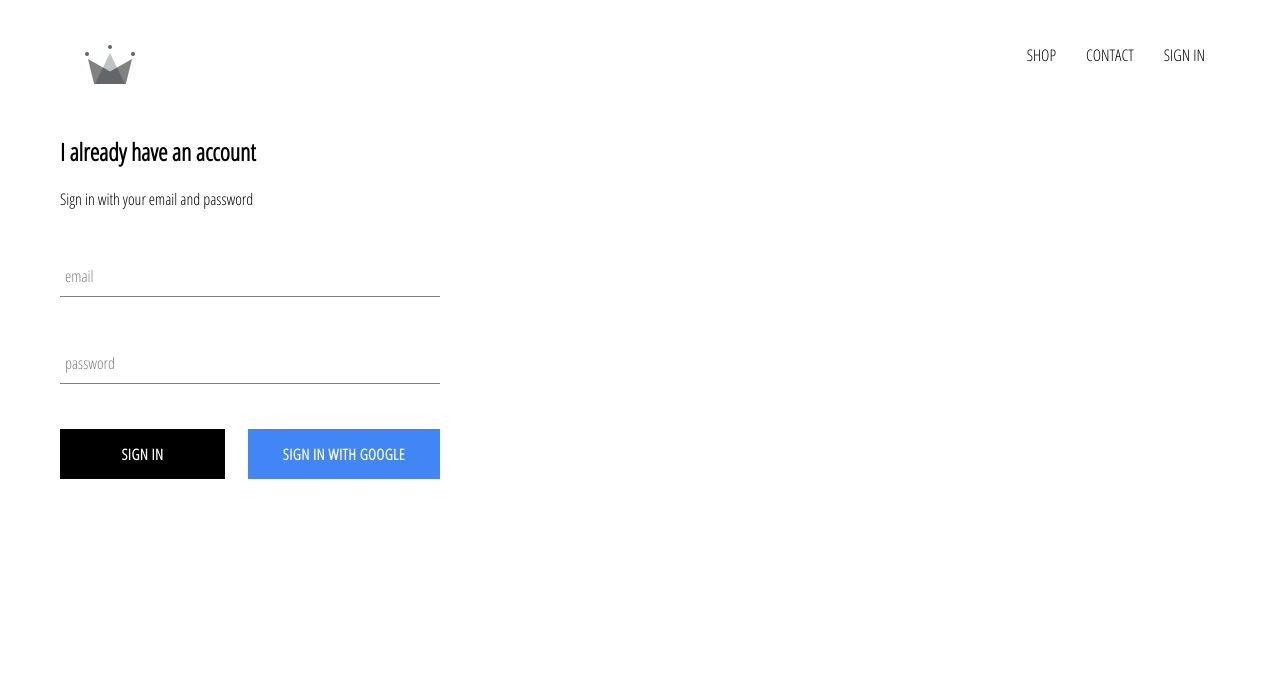
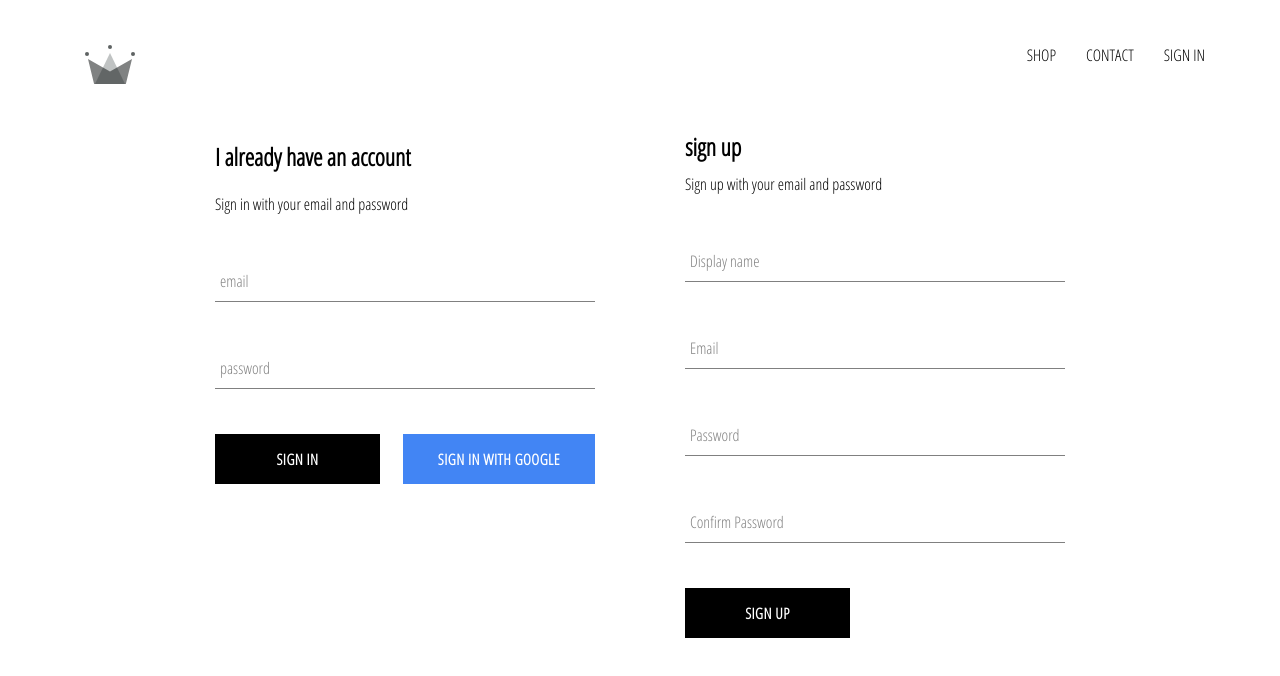
Before and after one commit to Richaaards/e-commerce-project, a React (Create React App) app in the folder e-commerce-clothing/: page /sign-in in a window 1280 px wide. Shown: the top 676 px of the page. Built offline with nearby package versions, Linux system fonts and the light colour scheme; no server answers.

Commit message:
Add sign up to app & store new users to firestore database

```diff
--- a/e-commerce-clothing/src/App.js
+++ b/e-commerce-clothing/src/App.js
@@ -34,15 +34,13 @@
               ...snapShot.data()
             }
           })
-          console.log("snapshot : ", snapShot);
-          console.log("snapshot data : ", snapShot.data());
+          // console.log("snapshot : ", snapShot);
+          // console.log("snapshot data : ", snapShot.data());
+          console.log("current state : ", this.state);
         });
         console.log(this.state);
       }
-      // this.setState({currentUser: user});
-      // createUserProfileDocument(user);
-
-      // console.log('Current user ', user);
+      this.setState({currentUser: userAuth});
     });
   }
 
--- /dev/null
+++ b/e-commerce-clothing/src/components/SignUp/SignUp.component.jsx
@@ -0,0 +1,101 @@
+import React from "react";
+import FormInput from "../FormInput";
+import Button from "../Button";
+import { auth, createUserProfileDocument } from "../../firebase/firebase.utils";
+import "./SignUp.style.scss";
+
+class SignUp extends React.Component {
+  constructor() {
+    super();
+
+    this.state = {
+      displayName: "",
+      email: "",
+      password: "",
+      confirmPassword: "",
+    };
+  }
+
+  handleSubmit = async (event) => {
+    event.preventDefault();
+    const { displayName, email, password, confirmPassword } = this.state;
+
+    if (password !== confirmPassword) {
+      alert("Passwords don't match");
+      return;
+    }
+
+    try {
+      const { user } = await auth.createUserWithEmailAndPassword(
+        email,
+        password
+      );
+      await createUserProfileDocument(user, { displayName });
+      console.log("Created user : ", user);
+
+      // Clearing the form
+      this.setState({
+        displayName: "",
+        email: "",
+        password: "",
+        confirmPassword: "",
+      });
+    } catch (error) {
+      console.error(error);
+    }
+  };
+
+  handleChange = (event) => {
+    const { name, value } = event.target;
+
+    this.setState({ [name]: value });
+  };
+
+  render() {
+    const { displayName, email, password, confirmPassword } = this.state;
+    return (
+      <div className="sign-up">
+        <h2 className="title">sign up</h2>
+        <span>Sign up with your email and password</span>
+
+        <form className="sign-up-form" onSubmit={this.handleSubmit}>
+          <FormInput
+            type="text"
+            name="displayName"
+            value={displayName}
+            onChange={this.handleChange}
+            label="Display name"
+            required
+          />
+          <FormInput
+            type="email"
+            name="email"
+            value={email}
+            onChange={this.handleChange}
+            label="Email"
+            required
+          />
+          <FormInput
+            type="password"
+            name="password"
+            value={password}
+            onChange={this.handleChange}
+            label="Password"
+            required
+          />
+          <FormInput
+            type="password"
+            name="confirmPassword"
+            value={confirmPassword}
+            onChange={this.handleChange}
+            label="Confirm Password"
+            required
+          />
+          <Button type="submit">sign up</Button>
+        </form>
+      </div>
+    );
+  }
+}
+
+export default SignUp;
--- /dev/null
+++ b/e-commerce-clothing/src/components/SignUp/SignUp.style.scss
@@ -0,0 +1,9 @@
+.sign-up {
+  display: flex;
+  flex-direction: column;
+  width: 380px;
+
+  .title {
+    margin: 10px 0;
+  }
+}
--- /dev/null
+++ b/e-commerce-clothing/src/components/SignUp/index.js
@@ -0,0 +1,3 @@
+import SignUp from "./SignUp.component"
+
+export default SignUp;
--- a/e-commerce-clothing/src/pages/SignInAndSignUpPage/SignInAndSignUpPage.jsx
+++ b/e-commerce-clothing/src/pages/SignInAndSignUpPage/SignInAndSignUpPage.jsx
@@ -1,11 +1,13 @@
 import React from "react";
 import SignIn from "../../components/SignIn";
+import SignUp from "../../components/SignUp";
 import "./SignInAndSignUpPage.style.scss";
 
 const SignInAndSignUpPage = () => {
   return (
     <div className="sign-in-and-sign-up">
       <SignIn />
+      <SignUp />
     </div>
   );
 };
--- a/e-commerce-clothing/src/pages/SignInAndSignUpPage/SignInAndSignUpPage.style.scss
+++ b/e-commerce-clothing/src/pages/SignInAndSignUpPage/SignInAndSignUpPage.style.scss
@@ -0,0 +1,6 @@
+.sign-in-and-sign-up {
+  width: 850px;
+  display: flex;
+  justify-content: space-between;
+  margin: 30px auto;
+}
```
